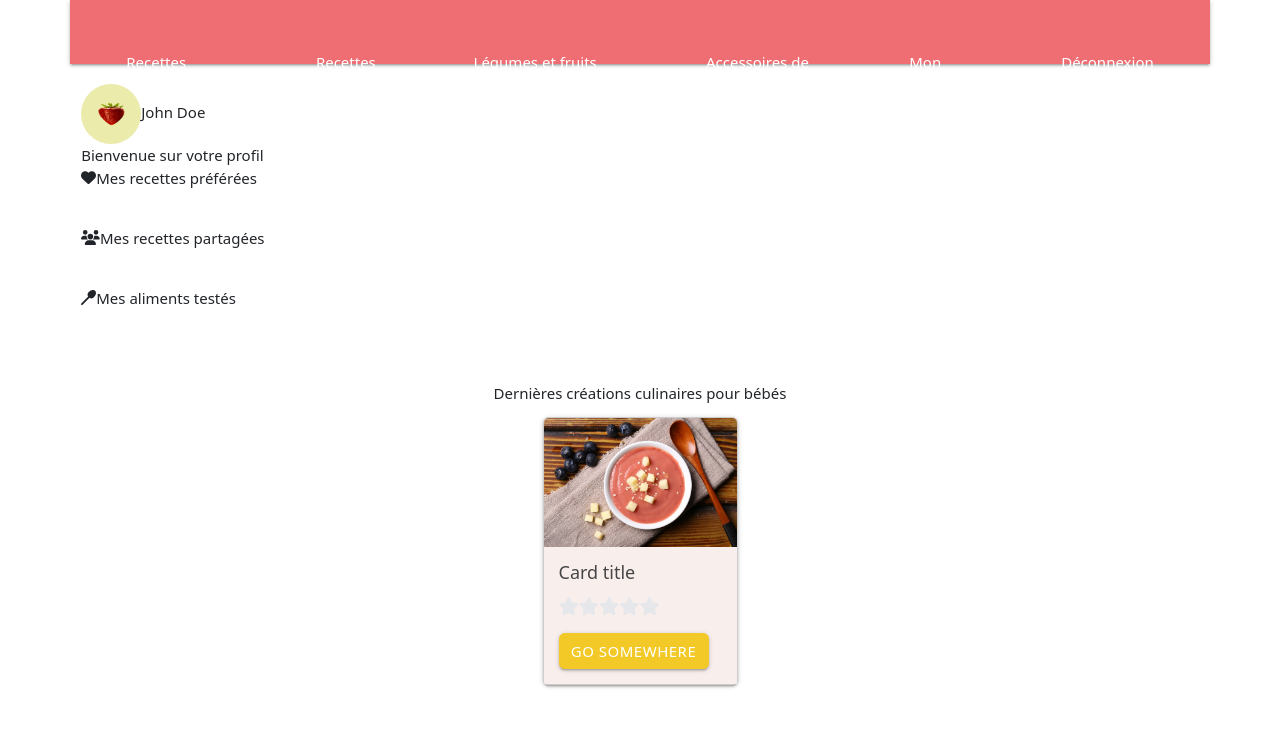
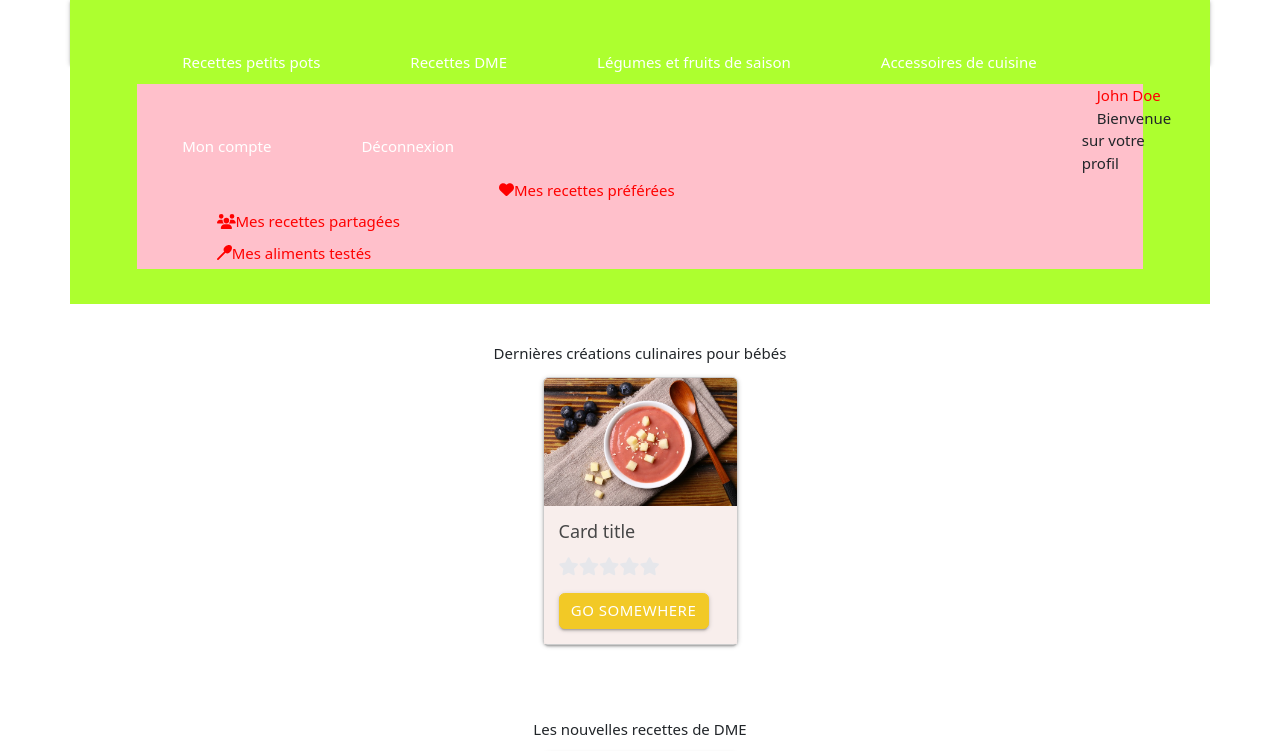
Before and after one commit to clairelacanal/baby-food, a React (Create React App) app: page / in a window 1280 px wide. Shown: the top 751 px of the page. Built offline with nearby package versions, Linux system fonts and the light colour scheme.

Commit message:
profil on going v3

```diff
--- a/src/Components/Profile/Profil.js
+++ b/src/Components/Profile/Profil.js
@@ -3,24 +3,27 @@ import { FontAwesomeIcon } from '@fortawesome/react-fontawesome';
 import { faHeart, faSpoon, faUsers } from '@fortawesome/free-solid-svg-icons';
 import 'materialize-css/dist/css/materialize.min.css';
 import imageAvatar from '../../Images/image-avatar.jpg';
+import './Profil.scss';
 
 const Profil = () => {
     return (
     <div className="container">
-    <ul>
-      <li className="collection-item avatar">
-      <img src={imageAvatar} alt="" className="circle" style={{width: '60px', height: '60px'}} />
-        <span className="title">John Doe</span>
-        <br/>
-        <span>Bienvenue sur votre profil</span>
-        <p><FontAwesomeIcon icon={faHeart}/>Mes recettes préférées</p>
-        <br/>
-        <p><FontAwesomeIcon icon={faUsers}/>Mes recettes partagées</p>
-        <br/>
-        <p><FontAwesomeIcon icon={faSpoon}/>Mes aliments testés</p>
-      </li>
-    </ul>
-        </div>
+        <ul className="ul-avatar">
+            <div className="container-avatar">
+                <div className="circle"></div>
+                <div className="container-name">
+                    <span className="title">John Doe</span>
+                    <br/>
+                    <span className="bienvenue">Bienvenue sur votre profil</span>
+                </div>
+            </div>
+            <div className="collection-item-avatar">
+                <li><FontAwesomeIcon icon={faHeart}/>Mes recettes préférées</li>
+                <li><FontAwesomeIcon icon={faUsers}/>Mes recettes partagées</li>
+                <li><FontAwesomeIcon icon={faSpoon}/>Mes aliments testés</li>
+            </div>
+        </ul>
+    </div>
     )
 }
 
--- a/src/Components/Profile/Profil.scss
+++ b/src/Components/Profile/Profil.scss
@@ -0,0 +1,43 @@
+.container {
+    background-color: greenyellow;
+    width: 50%;
+
+    ul {
+        background-color: pink;
+        width: 90%;
+        display: block;
+        margin-left: auto;
+        margin-right: auto;
+
+        .container-avatar {
+            display: flex;
+            flex-direction: row;
+
+            .container-name {
+                flex-direction: column;
+
+                .title {
+                    color: red;
+                    margin-left: 1em;
+                }
+
+                .bienvenue {
+                    margin-left: 1em;
+                }
+
+            }
+
+            .circle {
+                background-color: #F79D65;
+                width: 60px;
+                height: 60px;
+            }
+        }
+
+        .collection-item-avatar li {
+            color: red;
+            margin-left: 5em;
+            padding: 0.3em;
+        }
+    }
+}
```
